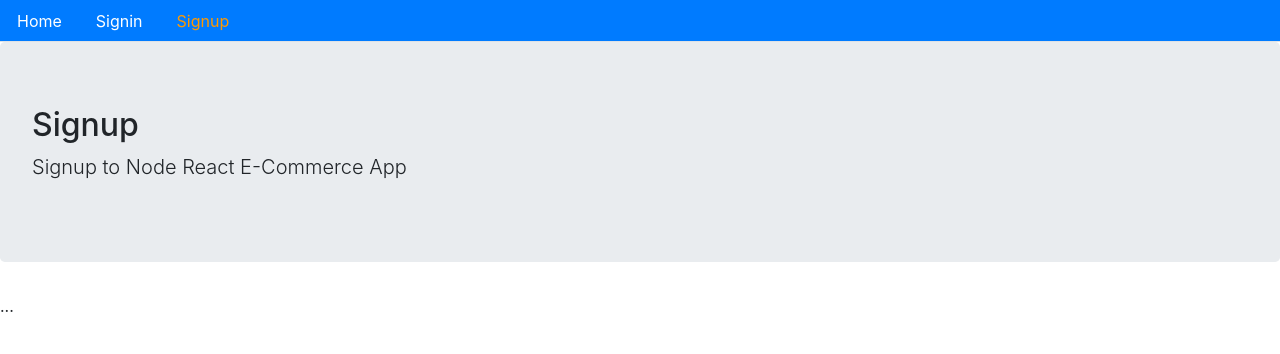
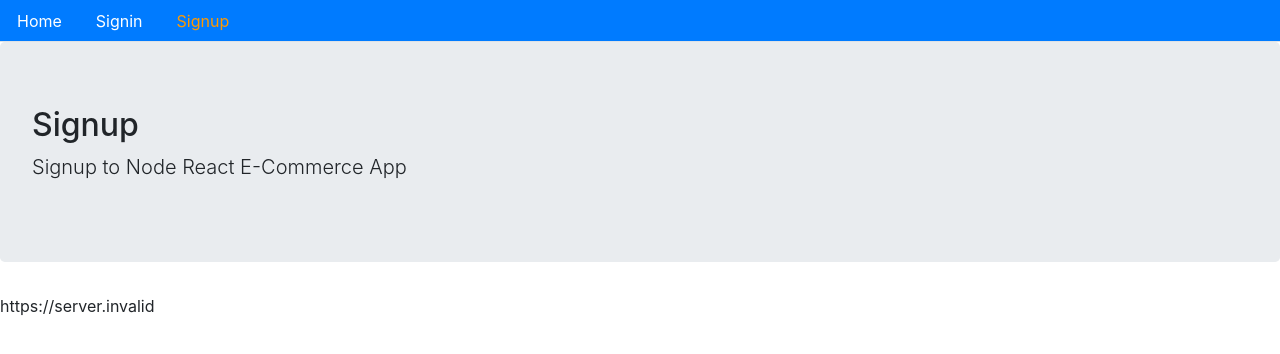
Before and after one commit to jose-Abel/mern-ecommerce-frontend, a React (Create React App) app: page /signup in a window 1280 px wide. Shown: the top 354 px of the page. Built offline with nearby package versions, Linux system fonts and the light colour scheme; no server answers.

Commit message:
Dockerize the frontend. Add the environment variable for the port of the backend

```diff
--- /dev/null
+++ b/src/config.js
@@ -0,0 +1 @@
+export const API = process.env.REACT_APP_API_URL;
--- a/src/user/Signup.js
+++ b/src/user/Signup.js
@@ -1,13 +1,13 @@
 import React from 'react';
 import Layout from '../core/Layout';
-
+import { API } from "../config";
 
 const Signup = () => (
   <Layout
     title="Signup"
     description="Signup to Node React E-Commerce App"
   >
-    ...
+    { API }
   </Layout>
 );
 
```
Also changed, not shown: 2 other files (tests, documents, lock files or other folders).
